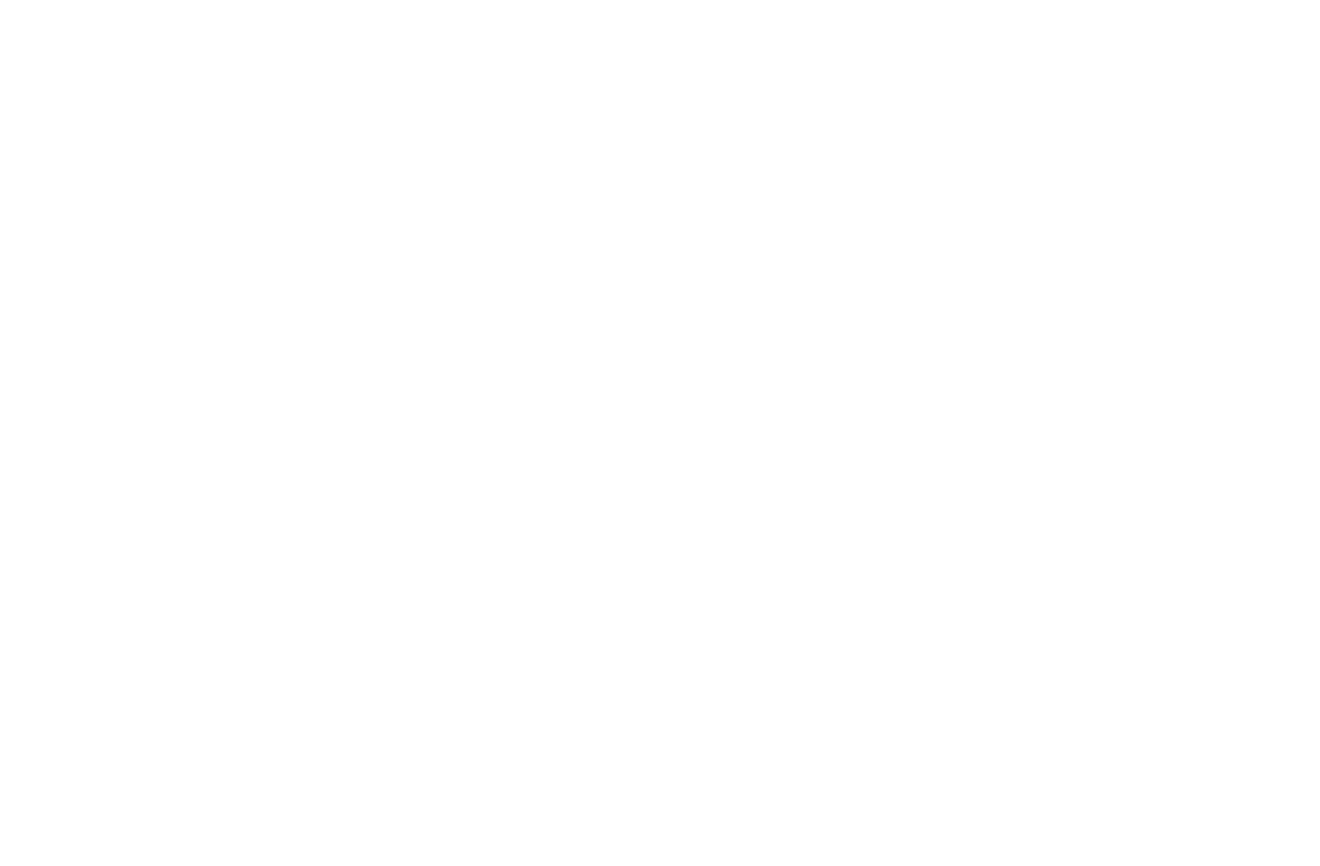
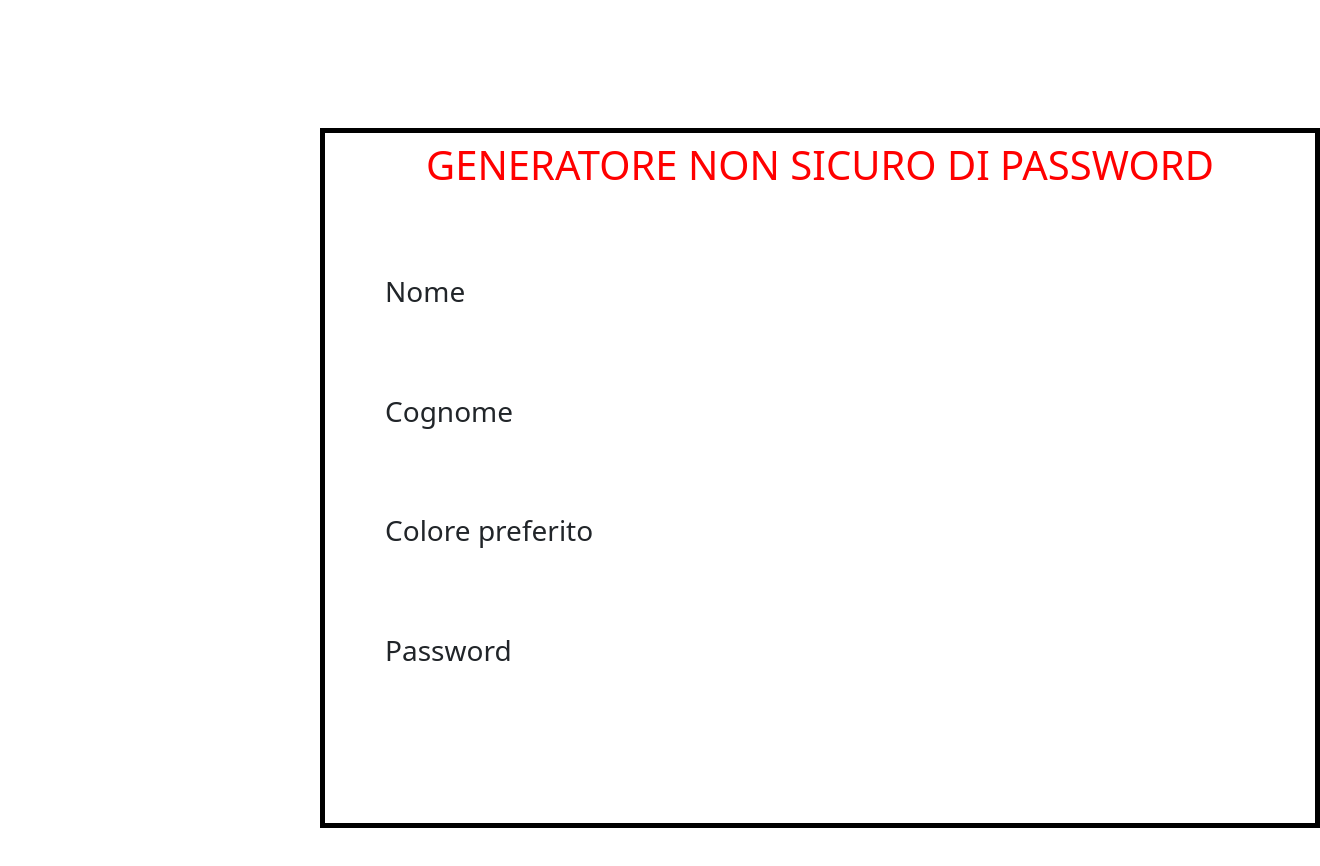
Before and after one commit to iTsGiuse/js-pwdgen-wannabe, a plain HTML site: page index.html in a window 1280 px wide. Shown: the whole page, 1320 px wide, since content can reach past the window. Before the commit the page ends 800 px from the top, so only its background shows below. Drawn offline with nearby package versions, Linux system fonts and the light colour scheme.

Commit message:
feat: add main

```diff
--- a/index.html
+++ b/index.html
@@ -4,10 +4,37 @@
     <meta charset="UTF-8">
     <meta name="viewport" content="width=device-width, initial-scale=1.0">
     <title>JS</title>
+    <link href="https://cdn.jsdelivr.net/npm/bootstrap@5.3.3/dist/css/bootstrap.min.css" rel="stylesheet" integrity="sha384-QWTKZyjpPEjISv5WaRU9OFeRpok6YctnYmDr5pNlyT2bRjXh0JMhjY6hW+ALEwIH" crossorigin="anonymous">
+    <link rel="stylesheet" href="style.css">
 </head>
 <body>
-
+    <main>
+        <div class="container ms-container">
+            <div class="row flex-column">
+                <div class="col d-flex justify-content-center mt-2">
+                    <h1 id="title">GENERATORE NON SICURO DI PASSWORD</h1>
+                </div>
+                <div class="col d-flex mt-5">
+                    <h3 class="ms-5 me-n5">Nome</h3>
+                    <h3 id="nome"></h3>
+                </div>
+                <div class="col d-flex mt-5">
+                    <h3 class="ms-5 me-n5">Cognome</h3>
+                    <h3 id="cognome"></h3>
+                </div>
+                <div class="col d-flex mt-5">
+                    <h3 class="ms-5 me-n5">Colore preferito</h3>
+                    <h3 id="colore-preferito"></h3>
+                </div>
+                <div class="col d-flex mt-5">
+                    <h3 class="ms-5 me-n5">Password</h3>
+                    <h3 id="password"></h3>
+                </div>
+            </div>
+        </div>
+    </main>
 
 <script type="text/javascript" src="./script.js"></script>
+<script src="https://cdn.jsdelivr.net/npm/bootstrap@5.3.3/dist/js/bootstrap.bundle.min.js" integrity="sha384-YvpcrYf0tY3lHB60NNkmXc5s9fDVZLESaAA55NDzOxhy9GkcIdslK1eN7N6jIeHz" crossorigin="anonymous"></script>
 </body>
 </html>
--- /dev/null
+++ b/style.css
@@ -0,0 +1,17 @@
+.ms-container{
+    height: 700px !important;
+    width: 1000px !important;
+    border: 5px solid black !important;
+    margin-top: 10% !important;
+    margin-bottom: 10% !important;
+    margin-right: 50% !important;
+    margin-left: 25% !important;
+}
+
+h1{
+    color: red;
+}
+.me-n5{
+    margin-top: 30px;
+    margin-right: 500px;
+}
```
